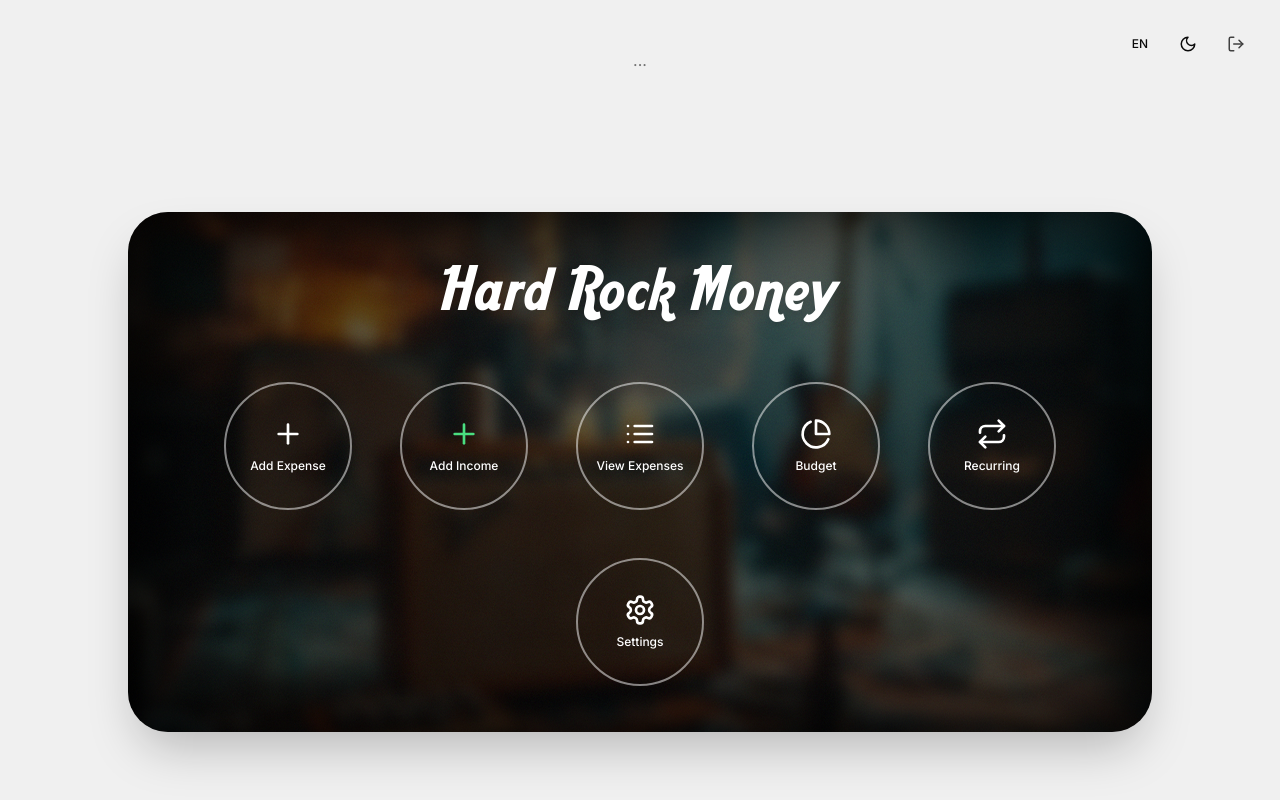
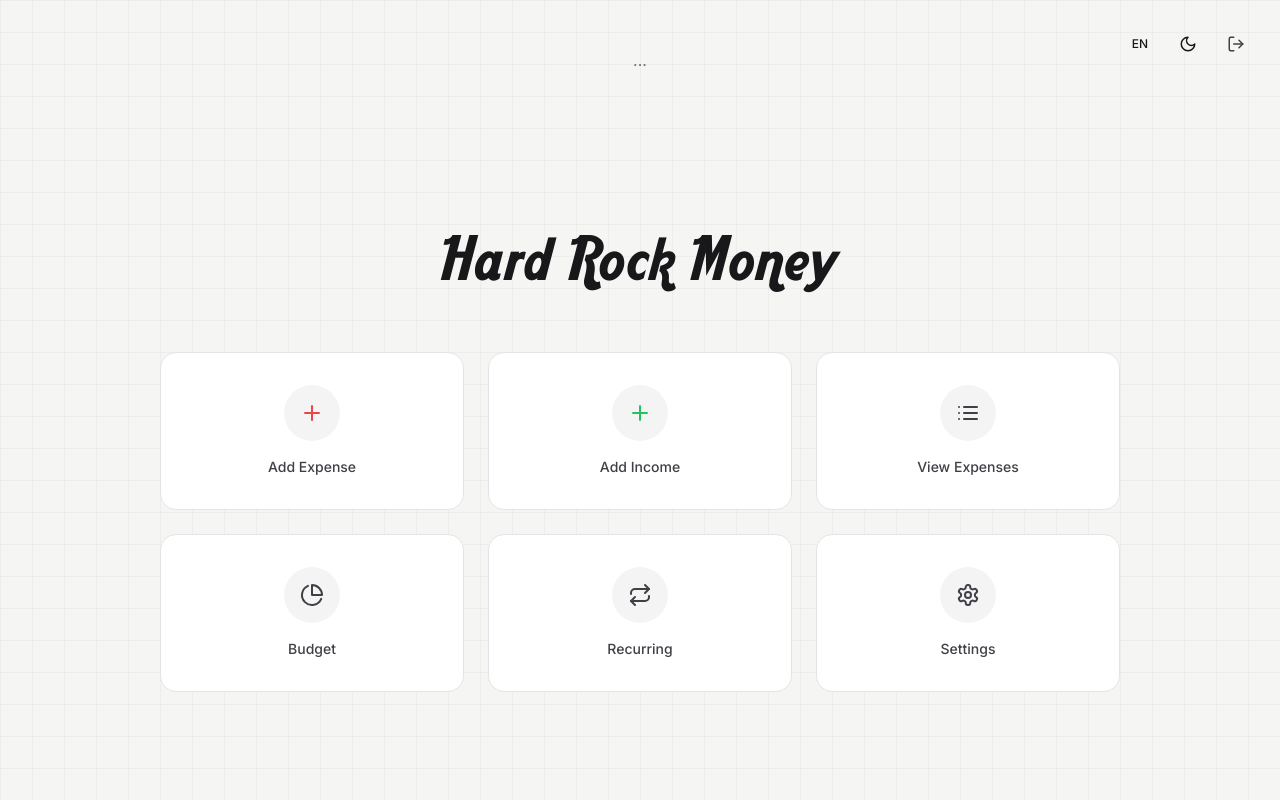
Before and after one commit to ByteRockStudio/black-rock-money, a Next.js app: page / in a window 1280 px wide. Built offline with nearby package versions, Linux system fonts and the light colour scheme; no server answers; the database is empty; sample sign-in values are in the browser's storage.

Commit message:
Replaced Background with Ultra-Minimalist Flat Design

```diff
--- a/src/app/layout.tsx
+++ b/src/app/layout.tsx
@@ -32,7 +32,14 @@ export default function RootLayout({
 }>) {
     return (
         <html lang="en" className="h-full w-full overflow-hidden">
-            <body className={clsx(inter.variable, hardRock.variable, "h-full w-full overflow-hidden bg-background font-sans antialiased")}>
+            <body className={clsx(inter.variable, hardRock.variable, "h-full w-full overflow-hidden font-sans antialiased bg-stone-100 dark:bg-zinc-950 text-zinc-900 dark:text-white")}>
+                {/* Minimalist Grid Background - Light/Dark adaptable */}
+                <div className="fixed inset-0 -z-10 h-full w-full
+                    bg-stone-100 dark:bg-zinc-950
+                    bg-[linear-gradient(to_right,#00000008_1px,transparent_1px),linear-gradient(to_bottom,#00000008_1px,transparent_1px)]
+                    dark:bg-[linear-gradient(to_right,#ffffff06_1px,transparent_1px),linear-gradient(to_bottom,#ffffff06_1px,transparent_1px)]
+                    bg-[size:32px_32px]" />
+
                 <Providers>
                     <SettingsProvider>
                         {children}
--- a/src/app/page.tsx
+++ b/src/app/page.tsx
@@ -48,76 +48,74 @@ export default function Home() {
         }
     };
 
+    const navItems = [
+        { icon: <Plus size={24} />, label: t("nav.add"), onClick: () => setActiveModule("add"), accent: "text-red-500" },
+        { icon: <Plus size={24} />, label: t("nav.income"), onClick: () => setActiveModule("income"), accent: "text-green-500" },
+        { icon: <List size={24} />, label: t("nav.view"), href: "/transactions" },
+        { icon: <PieChart size={24} />, label: t("nav.budget"), href: "/budget" },
+        { icon: <Repeat size={24} />, label: t("nav.recurring"), href: "/recurring" },
+        { icon: <Settings size={24} />, label: t("nav.settings"), href: "/settings" },
+    ];
+
     return (
-        <div className="h-full w-full bg-background font-sans text-foreground overflow-hidden relative">
+        <div className="h-full w-full font-sans overflow-hidden relative">
+            {/* Header */}
             <div className="absolute top-0 left-0 right-0 z-10">
                 <Header />
             </div>
+
+            {/* Main Content */}
             <main className="absolute top-[180px] left-0 right-0 bottom-0 overflow-y-auto">
-                <div className="relative mt-8 w-[80%] max-w-7xl mx-auto h-[65vh] rounded-[40px] overflow-hidden shadow-2xl">
-                    {/* Background Image & Overlay */}
-                    <div className="absolute inset-0 bg-[url('/img/back.jpg')] bg-cover bg-center bg-no-repeat" />
-                    <div className="absolute inset-0 bg-black/40" />
+                <div className="max-w-5xl mx-auto px-8 py-12">
+                    {/* Title */}
+                    <h1 className="text-5xl md:text-6xl font-hard-rock tracking-wide mb-16 text-center text-zinc-900 dark:text-white">
+                        {t("app.title")}
+                    </h1>
 
-                    {/* Content */}
-                    <div className="relative z-10 h-full flex flex-col items-center justify-center text-white py-10 px-10">
-                        <h1 className="text-6xl font-hard-rock tracking-wide mb-16 text-white drop-shadow-lg">{t("app.title")}</h1>
+                    {/* Navigation Grid - Minimalist Cards */}
+                    <div className="grid grid-cols-2 md:grid-cols-3 gap-4 md:gap-6">
+                        {navItems.map((item, index) => {
+                            const CardContent = (
+                                <div className="group flex flex-col items-center justify-center p-8 rounded-2xl transition-all duration-300 cursor-pointer
+                                    bg-white dark:bg-zinc-900/50
+                                    hover:bg-zinc-50 dark:hover:bg-zinc-800/70
+                                    border border-zinc-200 dark:border-zinc-800
+                                    hover:border-zinc-300 dark:hover:border-zinc-700
+                                    hover:shadow-lg dark:hover:shadow-zinc-900/50
+                                    ">
+                                    <div className={`mb-4 p-4 rounded-full bg-zinc-100 dark:bg-zinc-800 group-hover:scale-110 transition-transform ${item.accent || "text-zinc-700 dark:text-zinc-300"}`}>
+                                        {item.icon}
+                                    </div>
+                                    <span className="text-sm font-medium text-zinc-700 dark:text-zinc-300 group-hover:text-zinc-900 dark:group-hover:text-white transition-colors">
+                                        {item.label}
+                                    </span>
+                                </div>
+                            );
 
-                        <div className="flex flex-wrap justify-center gap-8 md:gap-12">
-                            <CircleButton
-                                icon={<Plus size={32} />}
-                                label={t("nav.add")}
-                                onClick={() => setActiveModule("add")}
-                                className="border-white/50 text-white hover:bg-white hover:text-black hover:border-white"
-                            />
-                            <CircleButton
-                                icon={<Plus size={32} className="text-green-400" />}
-                                label={t("nav.income")}
-                                onClick={() => setActiveModule("income")}
-                                className="border-white/50 text-white hover:bg-white hover:text-black hover:border-white"
-                            />
-                            <Link href="/transactions">
-                                <CircleButton
-                                    icon={<List size={32} />}
-                                    label={t("nav.view")}
-                                    onClick={() => { }}
-                                    className="border-white/50 text-white hover:bg-white hover:text-black hover:border-white"
-                                />
-                            </Link>
-                            <Link href="/budget">
-                                <CircleButton
-                                    icon={<PieChart size={32} />}
-                                    label={t("nav.budget")}
-                                    onClick={() => { }}
-                                    className="border-white/50 text-white hover:bg-white hover:text-black hover:border-white"
-                                />
-                            </Link>
-                            <Link href="/recurring">
-                                <CircleButton
-                                    icon={<Repeat size={32} />}
-                                    label={t("nav.recurring")}
-                                    onClick={() => { }}
-                                    className="border-white/50 text-white hover:bg-white hover:text-black hover:border-white"
-                                />
-                            </Link>
-                            <Link href="/settings">
-                                <CircleButton
-                                    icon={<Settings size={32} />}
-                                    label={t("nav.settings")}
-                                    onClick={() => { }}
-                                    className="border-white/50 text-white hover:bg-white hover:text-black hover:border-white"
-                                />
-                            </Link>
-                        </div>
+                            if (item.href) {
+                                return (
+                                    <Link key={index} href={item.href}>
+                                        {CardContent}
+                                    </Link>
+                                );
+                            }
+
+                            return (
+                                <div key={index} onClick={item.onClick}>
+                                    {CardContent}
+                                </div>
+                            );
+                        })}
                     </div>
                 </div>
 
+                {/* Modal Overlay */}
                 {activeModule && (
-                    <div className="fixed inset-0 bg-background/80 backdrop-blur-sm z-50 flex items-center justify-center p-4">
-                        <div className="bg-card border text-card-foreground rounded-lg shadow-lg w-full max-w-4xl max-h-[90vh] overflow-auto relative">
+                    <div className="fixed inset-0 bg-black/20 dark:bg-black/50 backdrop-blur-sm z-50 flex items-center justify-center p-4">
+                        <div className="bg-white dark:bg-zinc-900 border border-zinc-200 dark:border-zinc-800 text-zinc-900 dark:text-white rounded-2xl shadow-xl w-full max-w-4xl max-h-[90vh] overflow-auto relative">
                             <button
                                 onClick={() => setActiveModule(null)}
-                                className="absolute top-4 right-4 text-muted-foreground hover:text-foreground"
+                                className="absolute top-4 right-4 text-zinc-400 hover:text-zinc-900 dark:hover:text-white transition-colors"
                             >
                                 {t("common.close")}
                             </button>
@@ -131,15 +129,3 @@ export default function Home() {
         </div>
     );
 }
-
-function CircleButton({ icon, label, onClick, className }: { icon: React.ReactNode; label: string; onClick: () => void; className?: string }) {
-    return (
-        <button
-            onClick={onClick}
-            className={`flex flex-col items-center justify-center w-32 h-32 rounded-full border-2 transition-all duration-300 group ${className || "border-primary hover:bg-primary hover:text-primary-foreground"}`}
-        >
-            <div className="mb-2 group-hover:scale-110 transition-transform">{icon}</div>
-            <span className="text-xs font-medium">{label}</span>
-        </button>
-    );
-}
```
Also changed, not shown: 2 other files (tests, documents, lock files or other folders).
